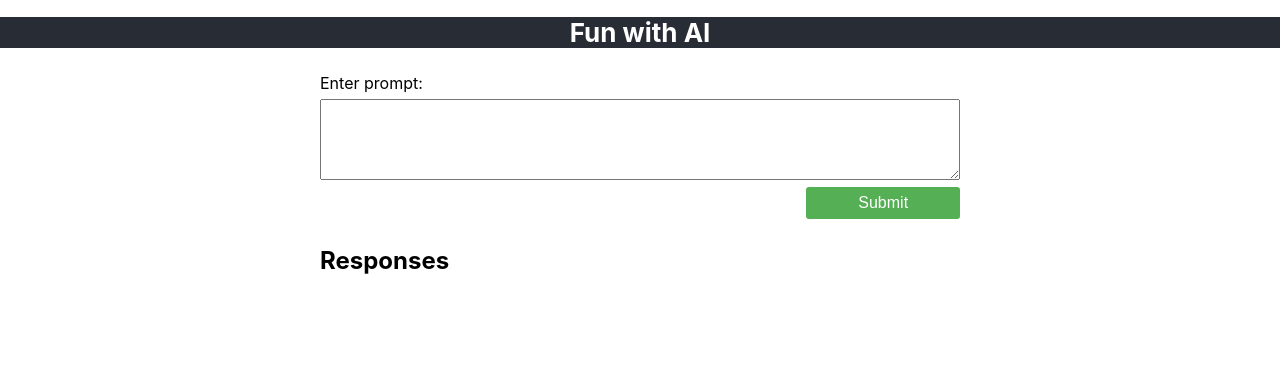
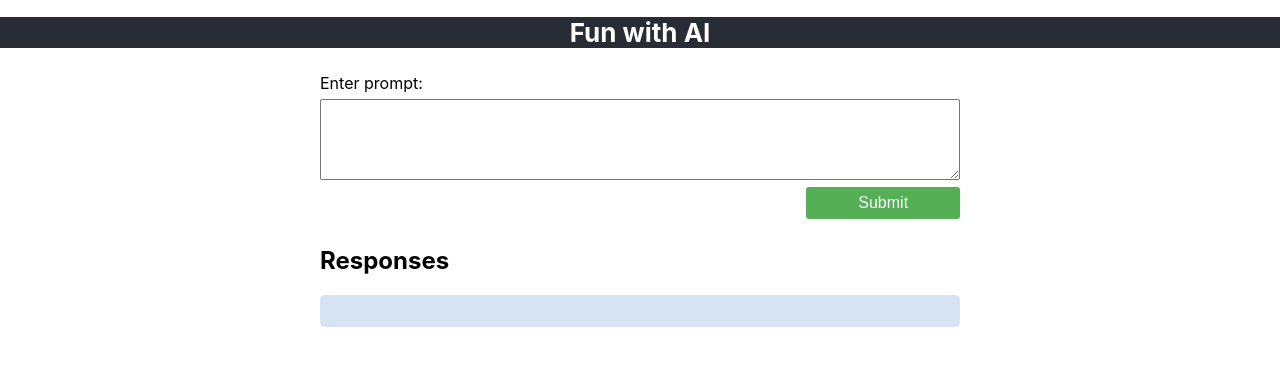
Before and after one commit to kevin-the-engi/shopify-test, a React (Create React App) app: page / in a window 1280 px wide. Shown: the top 366 px of the page. Built offline with nearby package versions, Linux system fonts and the light colour scheme.

Commit message:
Add css to ResponseCards

```diff
--- a/src/components/ResponseCards/ResponseCards.scss
+++ b/src/components/ResponseCards/ResponseCards.scss
@@ -1,4 +1,7 @@
-.response-cards {
-    height: 30vh;
-    background-color: honeydew;
+.responses-cards {
+    margin: 2vh 0 2vh 0;
+    padding: 2vh;
+    background-color: rgb(214, 227, 243);
+    border: none;
+    border-radius: 5px;
 }
```
